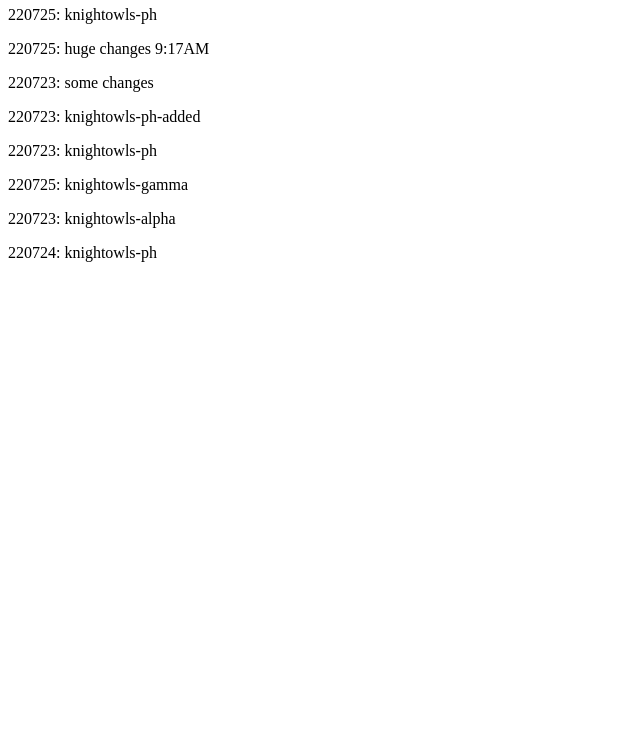
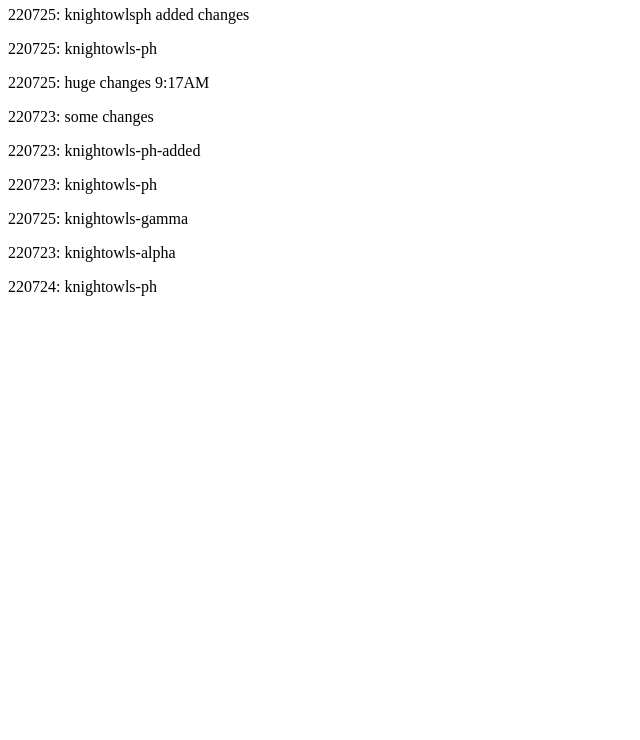
Before and after one commit to knightowls-alpha/fork-test, a plain HTML site: page index.html in a window 1280 px wide. Shown: the part 60-800 px from the top of the page, without its empty margins (0-640 px from the left). Drawn offline with Linux system fonts and the light colour scheme.

Commit message:
Sample ft 3

```diff
--- a/index.html
+++ b/index.html
@@ -7,6 +7,7 @@
   <body>
     <h1>Hello Forkers!</h1>
     <!-Append your update after this line-!>
+    <p>220725: knightowlsph added changes</p>
     <p>220725: knightowls-ph</p>
     <p>220725: huge changes 9:17AM</p>
     <p>220723: some changes</p>
```
